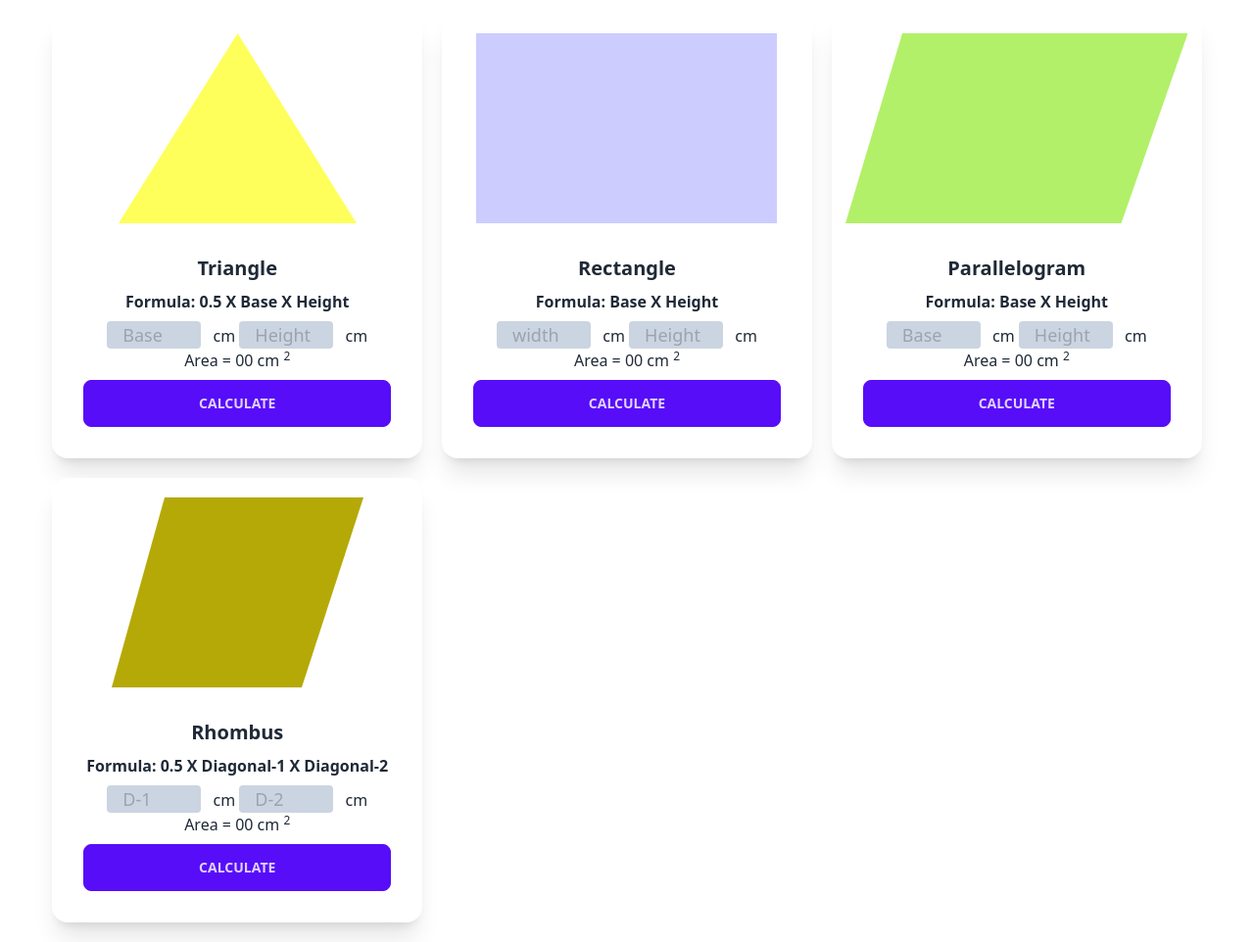
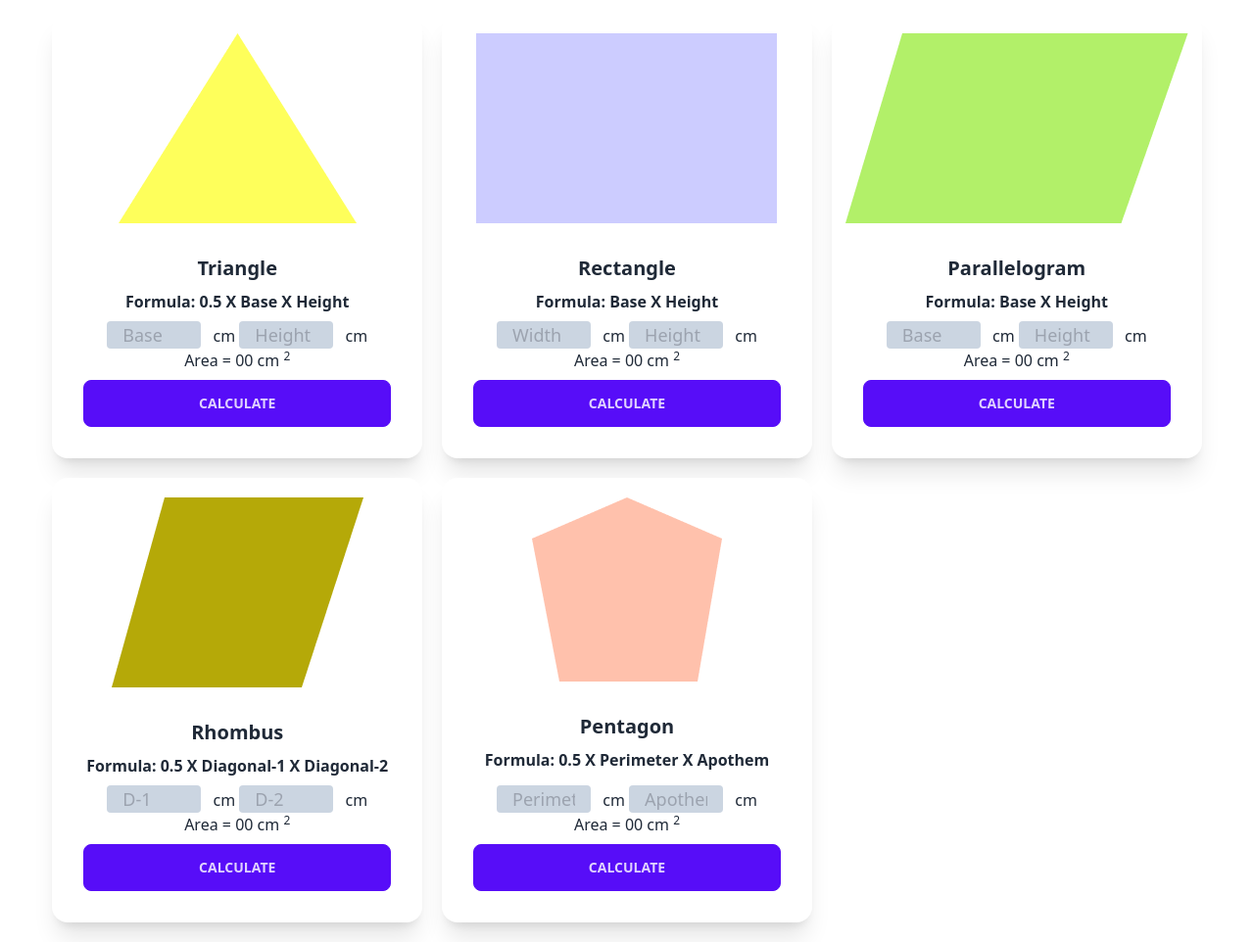
Before and after one commit to smile995/Geometry-Calculator-with-JavaScript, a plain HTML site: page index.html in a window 1280 px wide. Shown: the part 86-1048 px from the top of the page at 98% size. Drawn offline with nearby package versions, Linux system fonts and the light colour scheme.

Commit message:
pentagon done

```diff
--- a/index.html
+++ b/index.html
@@ -47,7 +47,7 @@
                         <p class="font-semibold text-center">Formula: Base X Height</p>
                         <div class="text-center">
                             <p>
-                                <input placeholder="width" type="text" name="" id="RectangleBase"
+                                <input placeholder="Width" type="text" name="" id="RectangleBase"
                                     class="bg-slate-300 px-4 rounded border-none text-lg w-24">
                                 <span class="ml-2">cm</span>
                                 <input placeholder="Height" type="text" name="" id="RectangleHeight"
@@ -105,6 +105,28 @@
                         </div>
                     </div>
                 </div>
+                <!-- Pentagon -->
+                <div class="card bg-base-100 shadow-xl hover:bg-gray-100">
+                    <figure class="pt-5"><img src="./images/Pentagon.png" alt="Shoes" /></figure>
+                    <div class="card-body  ">
+                        <h2 class="card-title flex justify-center ">Pentagon</h2>
+                        <p class="font-semibold text-center">Formula: 0.5 X Perimeter X Apothem</p>
+                        <div class="text-center">
+                            <p>
+                                <input placeholder="Perimeter" type="text" name="" id="Perimeter"
+                                    class="bg-slate-300 px-4 rounded border-none text-lg w-24">
+                                <span class="ml-2">cm</span>
+                                <input placeholder="Apothem" type="text" name="" id="Apothem"
+                                    class="bg-slate-300 px-4 mt-2 lg:mt-0 md:mt-0  rounded border-none text-lg w-24">
+                                <span class="ml-2">cm</span>
+                            </p>
+                            <h1>Area =   <span id="PentagonArea">00</span> cm <sup>2</sup></h1>
+                        </div>
+                        <div class="card-actions ">
+                            <button class="btn  btn-primary w-full " onclick="calculatePentagonArea()">Calculate</button>
+                        </div>
+                    </div>
+                </div>
             </div>
         </section>
     </main>
--- a/index.js
+++ b/index.js
@@ -39,3 +39,10 @@ function calculateRhombusArea(){
     const areaText=document.getElementById('RhombusArea');
     areaText.innerText=area;
 }
+function calculatePentagonArea(){
+    const Perimeter=findvalue('Perimeter');
+    const Apothem=findvalue('Apothem');
+    const area=0.5*Perimeter*Apothem;
+    const areaText=document.getElementById('PentagonArea');
+    areaText.innerText=area;
+}
```
